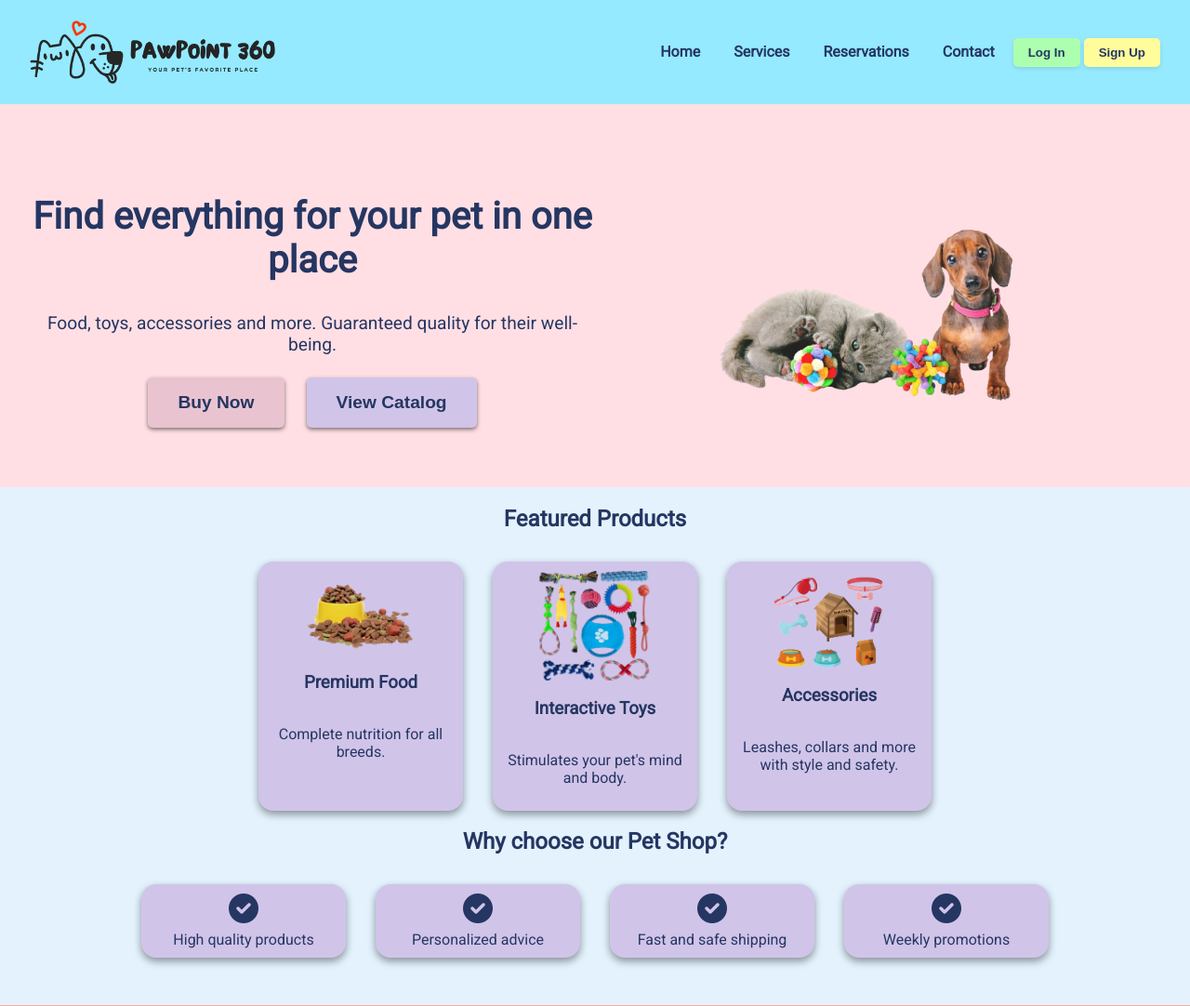
After one commit to DianyGuerra/AWD_22406_TEAM_3_Syntax_Squad, a PHP site: page /Frontend/Html/ShopHome.html in a window 1280 px wide. The commit adds this page. Shown: the top 1082 px of the page at 93% size. Run offline with PHP 8.4, Linux system fonts and the light colour scheme.

Commit message:
Add shopHome.html

```diff
--- a/PawPoint 360/Code/CSS/home.css
+++ b/PawPoint 360/Code/CSS/home.css
@@ -202,3 +202,11 @@ body {
     font-size: 1.2rem;
     color: #253662;
   }
+
+
+  .service-card img,
+  .hero-img img {
+    width: 60%;
+    height: auto;
+    object-fit: contain;
+  }
--- /dev/null
+++ b/PawPoint 360/Code/Frontend/Html/ShopHome.html
@@ -0,0 +1,113 @@
+<!DOCTYPE html>
+<html lang="en">
+<head>
+  <meta charset="UTF-8" />
+  <meta name="viewport" content="width=device-width, initial-scale=1.0" />
+  <title>Pet Shop - PawPoint360</title>
+  <link href="https://fonts.googleapis.com/css2?family=Roboto&display=swap" rel="stylesheet">
+  <link rel="stylesheet" href="https://cdnjs.cloudflare.com/ajax/libs/font-awesome/6.0.0-beta3/css/all.min.css">
+  <link rel="stylesheet" href="../../CSS/home.css">
+</head>
+<body>
+  <header>
+    <div class="logo">
+      <img src="../../Resources/vertical_logo-removebg-preview.png" alt="PawPoint360 logo">
+    </div>
+    <nav>
+      <a href="../../index.html">Home</a>
+      <a href="#">Services</a>
+      <a href="#">Reservations</a>
+      <a href="#">Contact</a>
+      <button class="login-btn">Log In</button>
+      <button class="signin-btn">Sign Up</button>
+    </nav>
+  </header>
+
+  <section class="hero petshop-hero">
+    <div class="hero-text">
+      <h1>Find everything for your pet in one place</h1>
+      <p>Food, toys, accessories and more. Guaranteed quality for their well-being.</p>
+      <div class="btn-container">
+        <button class="book-btn">Buy Now</button>
+        <a href="#our-products"><button class="see_services-btn">View Catalog</button></a>
+      </div>
+    </div>
+    <div class="hero-img">
+      <img src="../../Resources/petshop.png" alt="Pet Shop">
+    </div>
+  </section>
+
+  <div class="services-container">
+    <section class="our-products" id="our-products">
+      <h2>Featured Products</h2>
+      <div class="cards">
+        <div class="service-card">
+          <img src="../../Resources/pet_food.png" alt="Dog Food" />
+          <h3>Premium Food</h3>
+          <p>Complete nutrition for all breeds.</p>
+        </div>
+        <div class="service-card">
+          <img src="../../Resources/pet_toy.png" alt="Cat Toy" />
+          <h3>Interactive Toys</h3>
+          <p>Stimulates your pet's mind and body.</p>
+        </div>
+        <div class="service-card">
+          <img src="../../Resources/pet_accessories.png" alt="Leash" />
+          <h3>Accessories</h3>
+          <p>Leashes, collars and more with style and safety.</p>
+        </div>
+      </div>
+    </section>
+
+    <section class="benefits">
+      <h2>Why choose our Pet Shop?</h2>
+      <div class="cards">
+        <div class="service-card">
+          <i class="fas fa-check-circle"></i> High quality products
+        </div>
+        <div class="service-card">
+          <i class="fas fa-check-circle"></i> Personalized advice
+        </div>
+        <div class="service-card">
+          <i class="fas fa-check-circle"></i> Fast and safe shipping
+        </div>
+        <div class="service-card">
+          <i class="fas fa-check-circle"></i> Weekly promotions
+        </div>
+      </div>
+    </section>
+    <p>&nbsp;</p>
+  </div>
+
+  <section class="reviews">
+    <div class="review-img">
+      <img src="../../Resources/costumer.jpg" alt="Client">
+    </div>
+    <div class="review-content">
+      <h2>Customer Reviews</h2>
+      <p>"My cat loves her new bed and toys. Everything arrived quickly and in perfect condition!"</p>
+      <div class="review-user">
+        <img src="../../Resources/customer_circle.png" alt="Client thumbnail">
+        <span>Martín García</span>
+      </div>
+    </div>
+  </section>
+
+  <footer>
+    <div class="footer-logo">
+      <img src="../../Resources/vertical_logo-removebg-preview.png" alt="Small Logo">
+    </div>
+    <div class="footer-links">
+      <a href="#">Terms</a>
+      <a href="#">Policies</a>
+      <a href="#">Help</a>
+      <a href="#">Social networks</a>
+    </div>
+    <div class="social-icons">
+      <i class="fab fa-instagram"></i>
+      <i class="fab fa-facebook"></i>
+      <i class="fab fa-whatsapp"></i>
+    </div>
+  </footer>
+</body>
+</html>
--- a/PawPoint 360/Code/Frontend/Html/VeterinaryHome.html
+++ b/PawPoint 360/Code/Frontend/Html/VeterinaryHome.html
@@ -14,7 +14,7 @@
         <img src="../../Resources/vertical_logo-removebg-preview.png" alt="PawPoint360 logo">
         </div>
         <nav>
-            <a href="../../index.html">Inicio</a>
+            <a href="../../index.html">Home</a>
             <a href="#">Services</a>
             <a href="#">Reservations</a>
             <a href="#">Contact</a>
@@ -63,6 +63,7 @@
                 </div>
             </div>
         </div>
+        <p>&nbsp;</p>
     </section>
 
     <section class="reviews">
```
Also changed, not shown: PawPoint 360/Code/index.html (+3 -5 lines), PawPoint 360/Code/Resources/pet_accessories.png (added), PawPoint 360/Code/Resources/pet_food.png (added), PawPoint 360/Code/Resources/pet_toy.png (added), PawPoint 360/Code/Resources/petshop.png (added).
